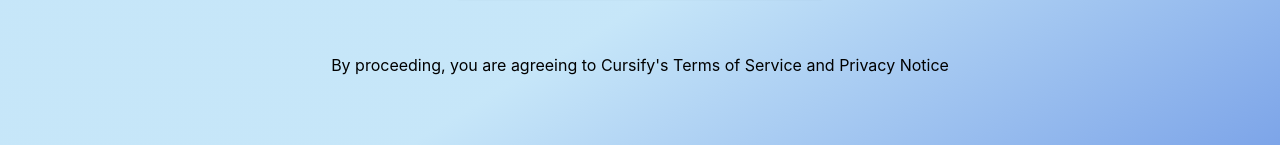
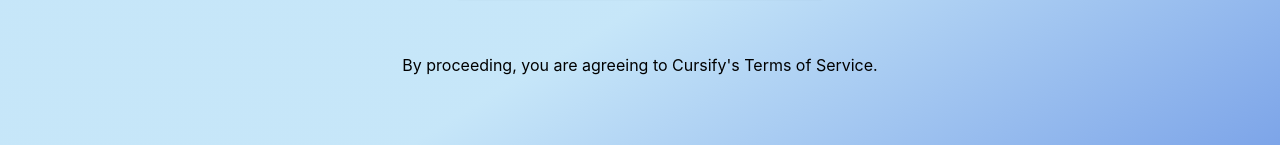
Before and after one commit to YoannBuzenet/ai_next_app, a Next.js app: page /login in a window 1280 px wide. Shown: the part 433-578 px from the top of the page. Built offline with nearby package versions, Linux system fonts and the light colour scheme; no server answers.

Commit message:
login page translated

```diff
--- a/pages/login.js
+++ b/pages/login.js
@@ -22,7 +22,7 @@ export default function Login() {
 
   // TRANSLATIONS
   const translatedHead = Intl.formatMessage({
-    id: "page.login.title",
+    id: "page.login.head.title",
     defaultMessage: "Sign In",
   });
 
@@ -36,7 +36,12 @@ export default function Login() {
         <div className="container">
           <main className={styles.main}>
             <div>
-              <h1 className="h1Common">Sign in or Create your Account</h1>
+              <h1 className="h1Common">
+                <FormattedMessage
+                  id="page.login.title"
+                  defaultMessage="Sign in or Create your Account"
+                />
+              </h1>
               <Image
                 src="/pictures/googleButtons/size2/btn_google_signin_light_normal_web@2x.png"
                 alt="Connect With Google"
@@ -47,8 +52,10 @@ export default function Login() {
               />
               <div className={styles.agreeingTermsAndServices}>
                 <p>
-                  By proceeding, you are agreeing to Cursify's Terms of Service
-                  and Privacy Notice
+                  <FormattedMessage
+                    id="page.login.legalNotice"
+                    defaultMessage="By proceeding, you are agreeing to Cursify's Terms of Service."
+                  />
                 </p>
               </div>
             </div>
--- a/translations/en.json
+++ b/translations/en.json
@@ -2,7 +2,6 @@
   "page.index.pageTitle": "Cursify - AI that creates your content",
   "page.index.firstLiner.punchline": "AI that generates your content in seconds",
   "page.index.firstLiner.paragraph": "One click and you're in.",
-  "page.login.title": "Sign In",
   "page.index.firstLiner.CTA": "Get Started",
   "page.index.firstCase.slogan": "Choose your category",
   "page.index.firstCase.explaination": "Facebook Ad ? Blog Intro ? Product Description ? We have more than 40 categories.",
@@ -29,6 +28,10 @@
   "page.index.fifthLiner.title": "Try it now for free",
   "page.index.fifthLiner.button.title": "Get Started",
 
+  "page.login.head.title": "Sign In / Register",
+  "page.login.title": "Sign in or Create your Account",
+  "page.login.legalNotice": "By proceeding, you are agreeing to Cursify's Terms of Service.",
+
   "navbar.menu.signin": "Sign In",
   "navbar.menu.myAccount": "My Account",
 
--- a/translations/fr.json
+++ b/translations/fr.json
@@ -2,7 +2,6 @@
   "page.index.pageTitle": "Cursify - L'IA qui crée votre contenu",
   "page.index.firstLiner.punchline": "L'IA qui crée votre contenu en quelques secondes",
   "page.index.firstLiner.paragraph": "Un clic et c'est prêt !",
-  "page.login.title": "Se connecter",
   "page.index.firstLiner.CTA": "Commencer",
   "page.index.firstCase.slogan": "Choisissez votre thème",
   "page.index.firstCase.explaination": "Accroche pour Facebook ? Idée de blog ? Description de produit ? Nous avons plus de 40 thèmes.",
@@ -29,6 +28,10 @@
   "page.index.fifthLiner.title": "Intéressé(e) ? Testez le gratuitement",
   "page.index.fifthLiner.button.title": "Commencer",
 
+  "page.login.head.title": "Se connecter / S'inscrire",
+  "page.login.title": "Se connecter ou Créer un compte",
+  "page.login.legalNotice": "En vous inscrivant, vous acceptez les conditions de vente de Cursify.",
+
   "navbar.menu.signin": "Se connecter",
   "navbar.menu.myAccount": "Mon compte",
 
```
